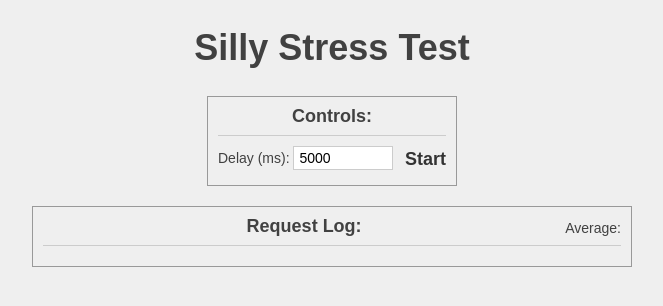
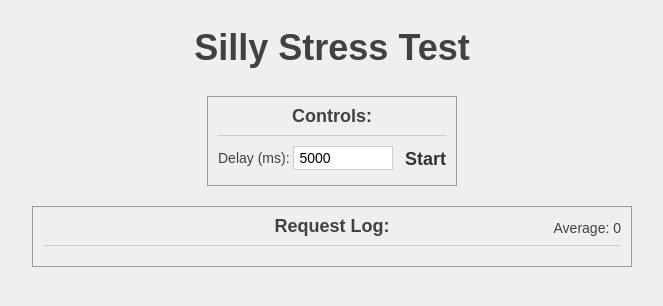
Before and after one commit to funnylookinhat/sillystresstest, a PHP site: page / in a window 1280 px wide. Shown: the top 306 px of the page, without its empty margins (308-971 px from the left). Run offline with PHP 8.4, Linux system fonts and the light colour scheme; some libraries are stand-ins or nearby versions.

Commit message:
Bug fix 12.

```diff
--- a/index.html
+++ b/index.html
@@ -10,7 +10,7 @@
 			<p>Delay (ms): <input type="text" id="delay" value="5000"><a href="#" id="startstop"></a></p>
 		</div>
 		<div id="log-wrapper">
-			<h2>Request Log:<span id="average">Average: <span id="average-value"></span></span></h2>
+			<h2>Request Log:<span id="average">Average: <span id="average-value">0</span></span></h2>
 			<div id="log"></div>
 		</div>
 		<script type="text/javascript" src="//cdnjs.cloudflare.com/ajax/libs/jquery/1.9.1/jquery.min.js"></script>
--- a/sst.css
+++ b/sst.css
@@ -26,6 +26,7 @@ h2 {
 	text-align: center;
 	border-bottom: 1px solid #cccccc;
 	padding-bottom: 10px;
+	position: relative;
 }
 
 #controls {
@@ -50,12 +51,15 @@ h2 {
 }
 
 #average {
-	float: right;
+	position: absolute;
 	font-size: 14px;
 	line-height: 14px;
 	text-align: right;
 	margin-top: 4px;
 	font-weight: normal;
+	top: 0px;
+	width: 150px;
+	right: 0px;
 }
 
 #log {
```
